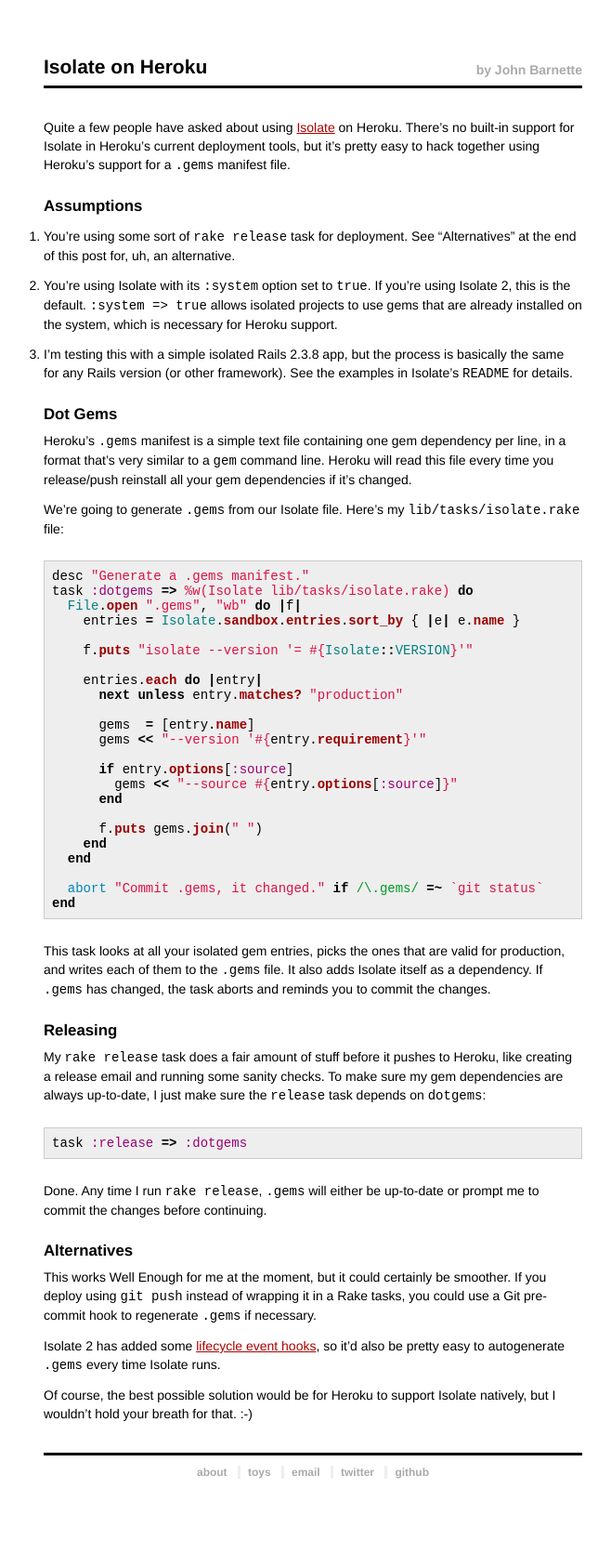
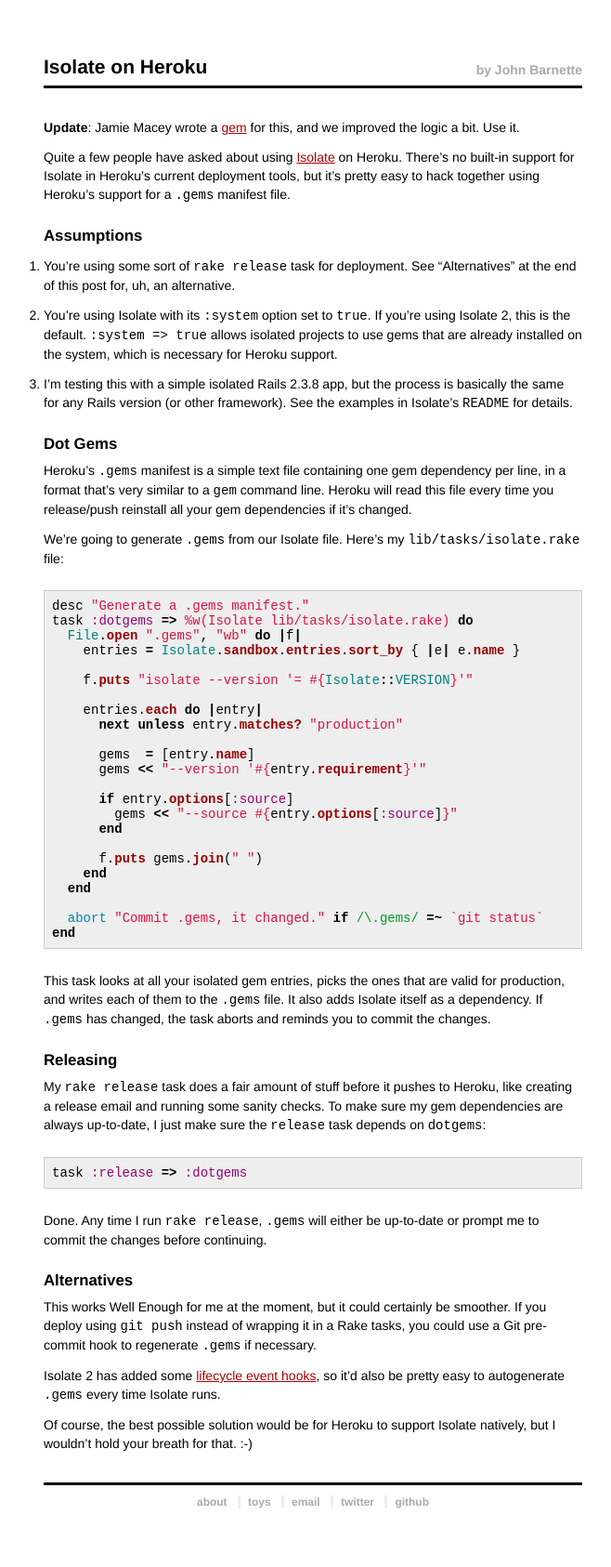
Before and after one commit to jbarnette/jbarnette.github.com, a Jekyll site: the page built from _posts/2010-06-26-isolate-on-heroku.markdown, in a window 1280 px wide. Shown: the whole page at 93% size, without its empty margins (303-961 px from the left). Built offline with Jekyll 4.4.1, drawn with Linux system fonts in a browser that asks for light colours; nearby versions of some CDN libraries; before the commit the page ends 1654 px from its top, so only the background shows below that.

Commit message:
Shoutout to isolate-heroku.

```diff
--- a/_posts/2010-06-26-isolate-on-heroku.markdown
+++ b/_posts/2010-06-26-isolate-on-heroku.markdown
@@ -2,6 +2,11 @@
 layout: post
 title: Isolate on Heroku
 ---
+
+**Update**: Jamie Macey wrote a [gem][] for this, and we improved the
+logic a bit. Use it.
+
+[gem]: http://github.com/jamie/isolate-heroku
 
 Quite a few people have asked about using [Isolate][src] on
 Heroku. There's no built-in support for Isolate in Heroku's current
```
